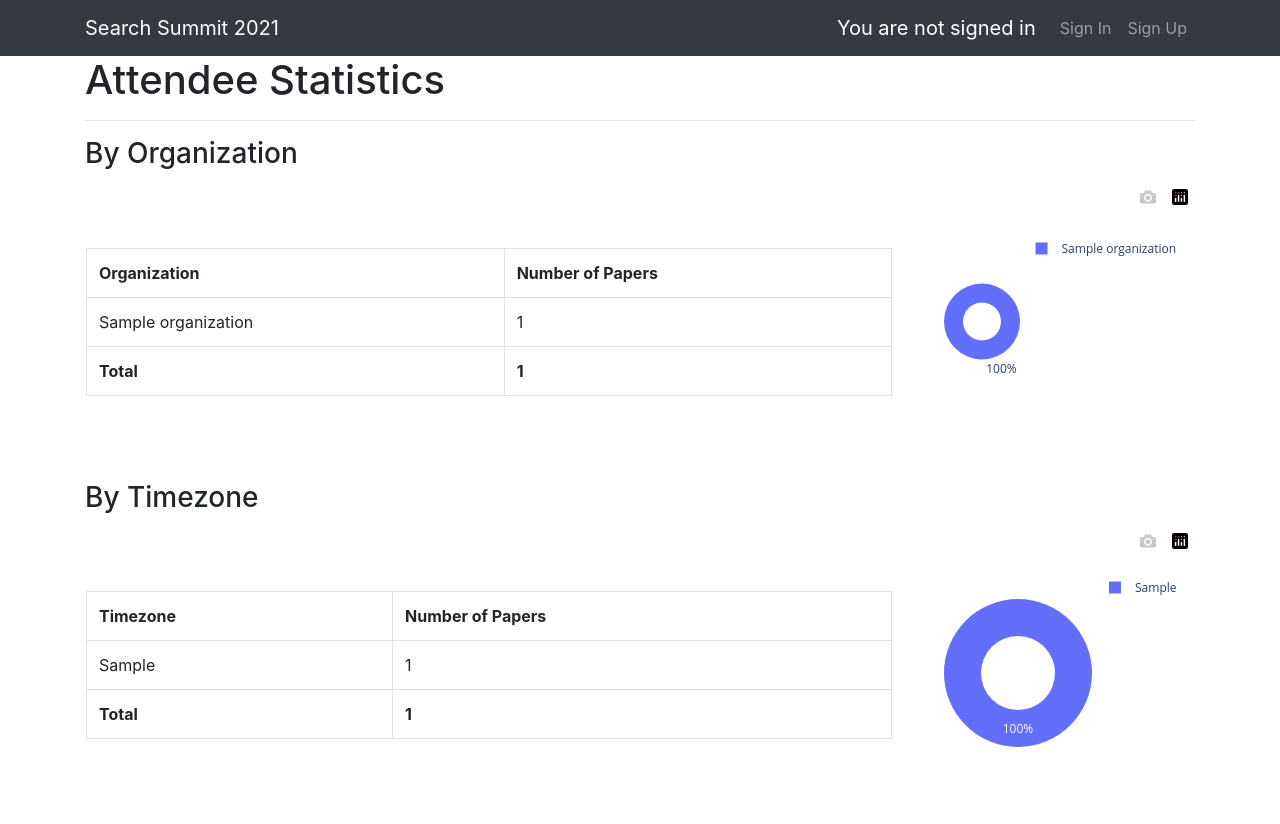
After one commit to sujitpal/sherpa, a Django app: page /attendee/stats in a window 1280 px wide. The commit adds this page. Run offline with Django 3.2, Linux system fonts and the light colour scheme; tables that the repository leaves empty hold one stand-in row (values such as "Sample post"); some libraries are stand-ins or nearby versions.

Commit message:
new: attendee stats page

```diff
--- a/apps/urls.py
+++ b/apps/urls.py
@@ -20,6 +20,7 @@ from .views import (
     reviewRetrievePage,
     dashboardPage,
     paperStatsPage,
+    attendeeStatsPage,
 )
 
 urlpatterns = [
@@ -32,6 +33,7 @@ urlpatterns = [
     path('attendee/profile', attendeeProfilePage, name='attendee_update'),
     path('attendee/speaker/update', attendeeSpeakerUpdatePage, name='attendee_speaker'),
     path('attendee/speaker/<int:pk>', attendeeSpeakerViewPage, name='attendee_speaker'),
+    path('attendee/stats', attendeeStatsPage, name='attendee_stats'),
     # papers
     path('paper/new', paperCreatePage, name='paper_create'),
     path('paper/<int:pk>/update', paperUpdatePage, name='paper_update'),
@@ -39,12 +41,11 @@ urlpatterns = [
     path('paper/<int:pk>', paperRetrievePage, name='paper_retrieve'),
     path('papers/', paperListPage, name='paper_list'),
     path('paper/<int:pk>/accept', paperAcceptedPage, name='paper_accept'),
+    path("paper/stats", paperStatsPage, name='paper_stats'),
     # reviews
     path('review/<int:pk>/new', reviewCreatePage, name='review_create'),
     path('review/<int:pk>/update', reviewUpdatePage, name='review_update'),
     path('review/<int:pk>', reviewRetrievePage, name='review_retrieve'),
     # dashboard
     path('dashboard/', dashboardPage, name='dashboard'),
-    # stats
-    path("paper/stats", paperStatsPage, name='paper_stats'),
 ]
--- a/apps/views.py
+++ b/apps/views.py
@@ -30,6 +30,7 @@ from .models import (
     ReviewScore,
     Review
 )
+
 
 def _is_speaker(attendee):
     # check if attendee has any papers that are accepted
@@ -99,12 +100,13 @@ def _generate_pie_chart(value_counts, chart_title):
 # Create your views here.
 
 def indexPage(request):
-    # This page should never be visible, replace all redirect('index')
-    # calls to redirect('user_portal') defined below
-    context = {}
-    if request.user.is_authenticated:
-        context["logged_in_user"] = _get_logged_in_user(request)
-    return render(request, 'apps/index.html', context)
+    # # This page should never be visible, replace all redirect('index')
+    # # calls to redirect('user_portal') defined below
+    # context = {}
+    # if request.user.is_authenticated:
+    #     context["logged_in_user"] = _get_logged_in_user(request)
+    # return render(request, 'apps/index.html', context)
+    return redirect('dashboard')
 
 
 def signUpPage(request):
@@ -496,3 +498,26 @@ def paperStatsPage(request):
         'logged_in_user': _get_logged_in_user(request)
     }
     return render(request, 'apps/paper_stats.html', context)
+
+
+def attendeeStatsPage(request):
+    attendees_by_org = [a.org.org_name for a in Attendee.objects.exclude(name__exact='')]
+    attendees_by_org = _convert_to_freq_table(attendees_by_org)
+    attendees_by_org_total = _sum_value_counts(attendees_by_org)
+    attendees_by_org_pie = _generate_pie_chart(attendees_by_org, 'Attendees by Organization')
+
+    attendees_by_tz = [a.timezone.utc_offset for a in Attendee.objects.exclude(name__exact='')]
+    attendees_by_tz = _convert_to_freq_table(attendees_by_tz)
+    attendees_by_tz_total = _sum_value_counts(attendees_by_tz)
+    attendees_by_tz_pie = _generate_pie_chart(attendees_by_tz, 'Attendees by Timezone')
+
+    context = {
+        'attendees_by_org': attendees_by_org,
+        'attendees_by_org_total': attendees_by_org_total,
+        'attendees_by_org_pie': attendees_by_org_pie,
+        'attendees_by_tz': attendees_by_tz,
+        'attendees_by_tz_total': attendees_by_tz_total,
+        'attendees_by_tz_pie': attendees_by_tz_pie,
+        'logged_in_user': _get_logged_in_user(request)
+    }
+    return render(request, 'apps/attendee_stats.html', context)
--- /dev/null
+++ b/templates/apps/attendee_stats.html
@@ -0,0 +1,68 @@
+{% extends 'apps/base.html' %}
+
+{% block title %}
+Attendee Statistics
+{% endblock %}
+
+{% block content %}
+<div class="container">
+    <h1>Attendee Statistics</h1>
+    <hr/>
+    <h3>By Organization</h3>
+    <table>
+        <tr>
+            <td width="75%">
+                <table class="table table-bordered">
+                    <tr>
+                        <th>Organization</th>
+                        <th>Number of Papers</th>
+                    </tr>
+                    {% for org, num_papers in attendees_by_org %}
+                    <tr>
+                        <td>{{ org }}</td>
+                        <td>{{ num_papers }}</td>
+                    </tr>
+                    {% endfor %}
+                    <tr>
+                        <th>Total</th>
+                        <th>{{ attendees_by_org_total }}</th>
+                    </tr>
+                </table>
+            </td>
+            <td width="25%">
+                <div style="width:600;height:500">
+                    {{ attendees_by_org_pie|safe }}
+                </div>
+            </td>
+        </tr>
+    </table>
+    <h3>By Timezone</h3>
+    <table>
+        <tr>
+            <td width="75%">
+                <table class="table table-bordered">
+                    <tr>
+                        <th>Timezone</th>
+                        <th>Number of Papers</th>
+                    </tr>
+                    {% for timezone, num_papers in attendees_by_tz %}
+                    <tr>
+                        <td>{{ timezone }}</td>
+                        <td>{{ num_papers }}</td>
+                    </tr>
+                    {% endfor %}
+                    <tr>
+                        <th>Total</th>
+                        <th>{{ attendees_by_tz_total }}</th>
+                    </tr>
+                </table>
+            </td>
+            <td width="25%">
+                <div style="width:600;height:500">
+                    {{ attendees_by_tz_pie|safe }}
+                </div>
+            </td>
+        </tr>
+    </table>
+</div>
+{% endblock %}
--- a/templates/apps/dashboard.html
+++ b/templates/apps/dashboard.html
@@ -11,7 +11,7 @@ Dashboard for {{ logged_in_user }}
     <h3>Useful Links</h3>
     <ul>
         <li><a href="/attendee/profile">Update my profile information</a></li>
-        <li>Who else is going? (<a href="/attendees">attendee list</a>&nbsp;|&nbsp;<a href="/attendee_stats">attendee summary</a>)</li>
+        <li>Who else is going? (<a href="/attendees">attendee list</a>&nbsp;|&nbsp;<a href="/attendee/stats">attendee summary</a>)</li>
         <li><a href="/paper/new">Submit a paper</a></li>
         {% if has_accepted_papers %}
         <li><a href="/attendee/speaker/update">Update Speaker Bio</a></li>
```
